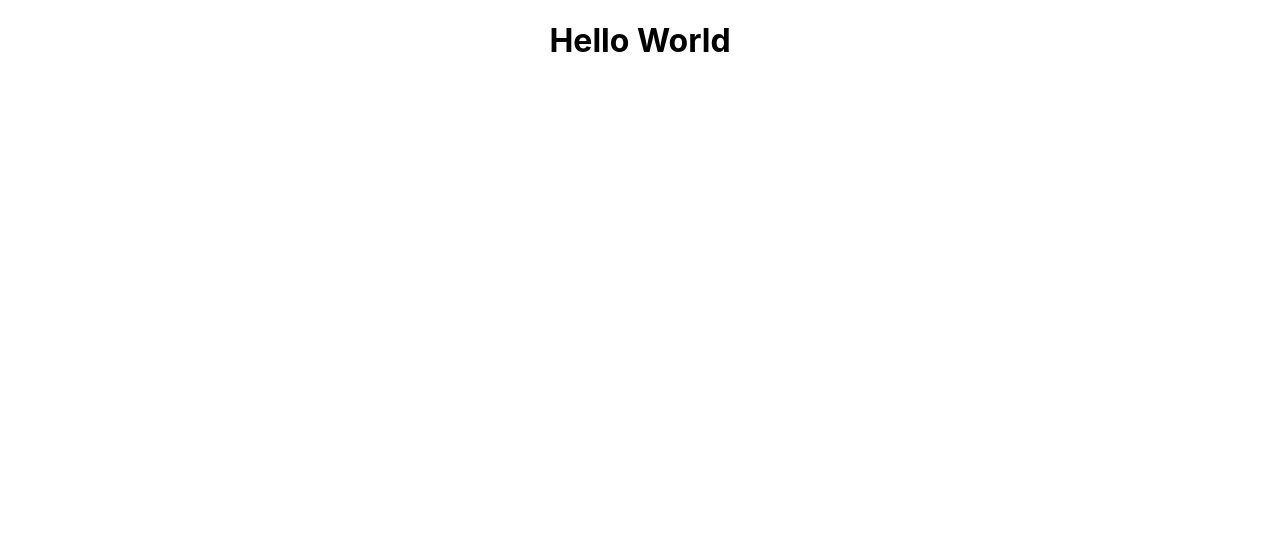
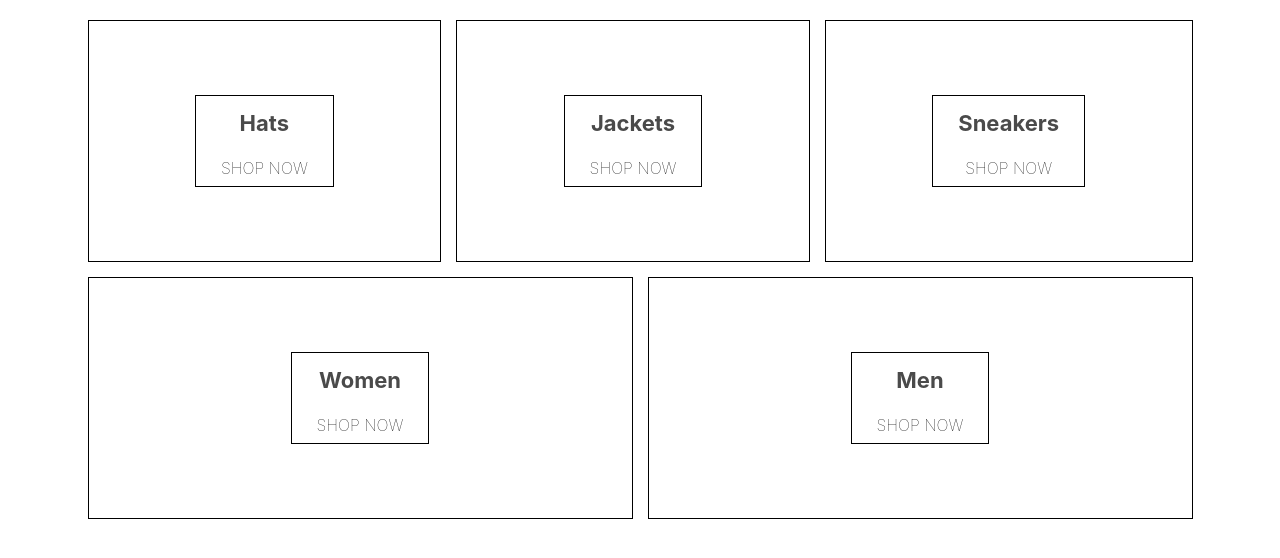
Before and after one commit to shams-aaliya/EcommerceClothing, a React (Create React App) app: page / in a window 1280 px wide. Shown: the top 558 px of the page. Built offline with nearby package versions, Linux system fonts and the light colour scheme.

Commit message:
Creating Homepage skeleton

```diff
--- a/src/App.js
+++ b/src/App.js
@@ -1,6 +1,5 @@
 import './App.css';
 import HomePage from './homepage.components.jsx';
-import HomePagr from './homepage.components.jsx';
 
 function App() {
   return (
--- a/src/homepage.components.jsx
+++ b/src/homepage.components.jsx
@@ -3,8 +3,41 @@
 
 const HomePage = () => (
     <div className="homepage" >
-        <h1>Hello World</h1>
+    <div className="directory-menu">
+    <div className="menu-item">
+    <div className="content">
+    <p className="title">Hats</p>
+    <p className="subtitle">SHOP NOW</p>
     </div>
+    </div>
+    <div className="menu-item">
+    <div className="content">
+    <p className="title">Jackets</p>
+    <p className="subtitle">SHOP NOW</p>
+    </div>
+    </div>
+    <div className="menu-item">
+    <div className="content">
+    <p className="title">Sneakers</p>
+    <p className="subtitle">SHOP NOW</p>
+    </div>
+    </div>
+    <div className="menu-item">
+    <div className="content">
+    <p className="title">Women</p>
+    <p className="subtitle">SHOP NOW</p>
+    </div>
+    </div>
+    <div className="menu-item">
+    <div className="content">
+    <p className="title">Men</p>
+    <p className="subtitle">SHOP NOW</p>
+    </div>
+    </div>
+
+    </div>
+    </div>
+
 );
 
 export default HomePage;
--- a/src/homepage.style.scss
+++ b/src/homepage.style.scss
@@ -0,0 +1,54 @@
+.homepage {
+    display: flex;
+    flex-direction: column;
+    align-items: center;
+    padding: 20px 80px;
+  }
+
+  .directory-menu {
+    width: 100%;
+    display: flex;
+    flex-wrap: wrap;
+    justify-content: space-between;
+  }
+
+  .menu-item {
+    min-width: 30%;
+    height: 240px;
+    flex: 1 1 auto;
+    display: flex;
+    align-items: center;
+    justify-content: center;
+    border: 1px solid black;
+    margin: 0 7.5px 15px;
+
+    &:first-child {
+      margin-right: 7.5px;
+    }
+
+    &:last-child {
+      margin-left: 7.5px;
+    }
+
+    .content {
+      height: 90px;
+      padding: 0 25px;
+      display: flex;
+      flex-direction: column;
+      align-items: center;
+      justify-content: center;
+      border: 1px solid black;
+
+      .title {
+        font-weight: bold;
+        margin-bottom: 6px;
+        font-size: 22px;
+        color: #4a4a4a;
+      }
+
+      .subtitle {
+        font-weight: lighter;
+        font-size: 16px;
+      }
+    }
+  }
```
